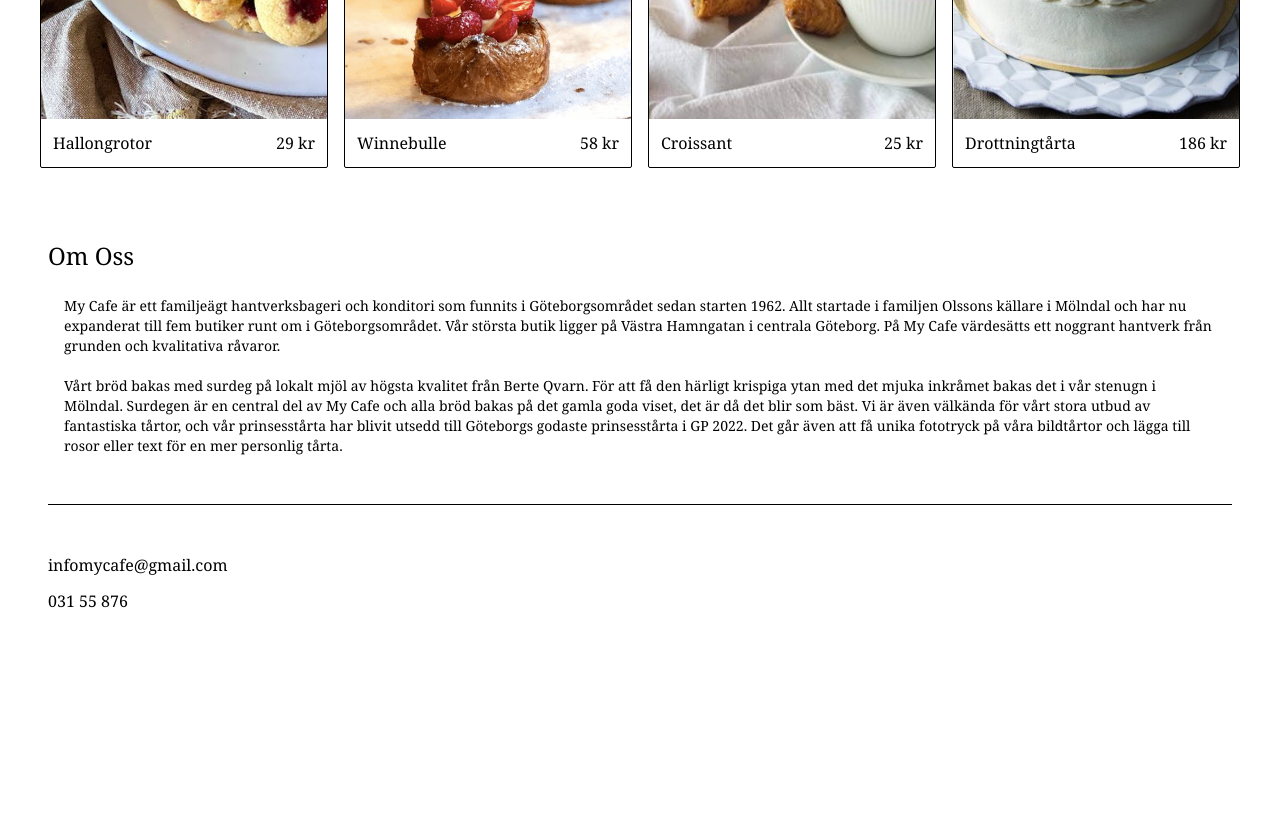
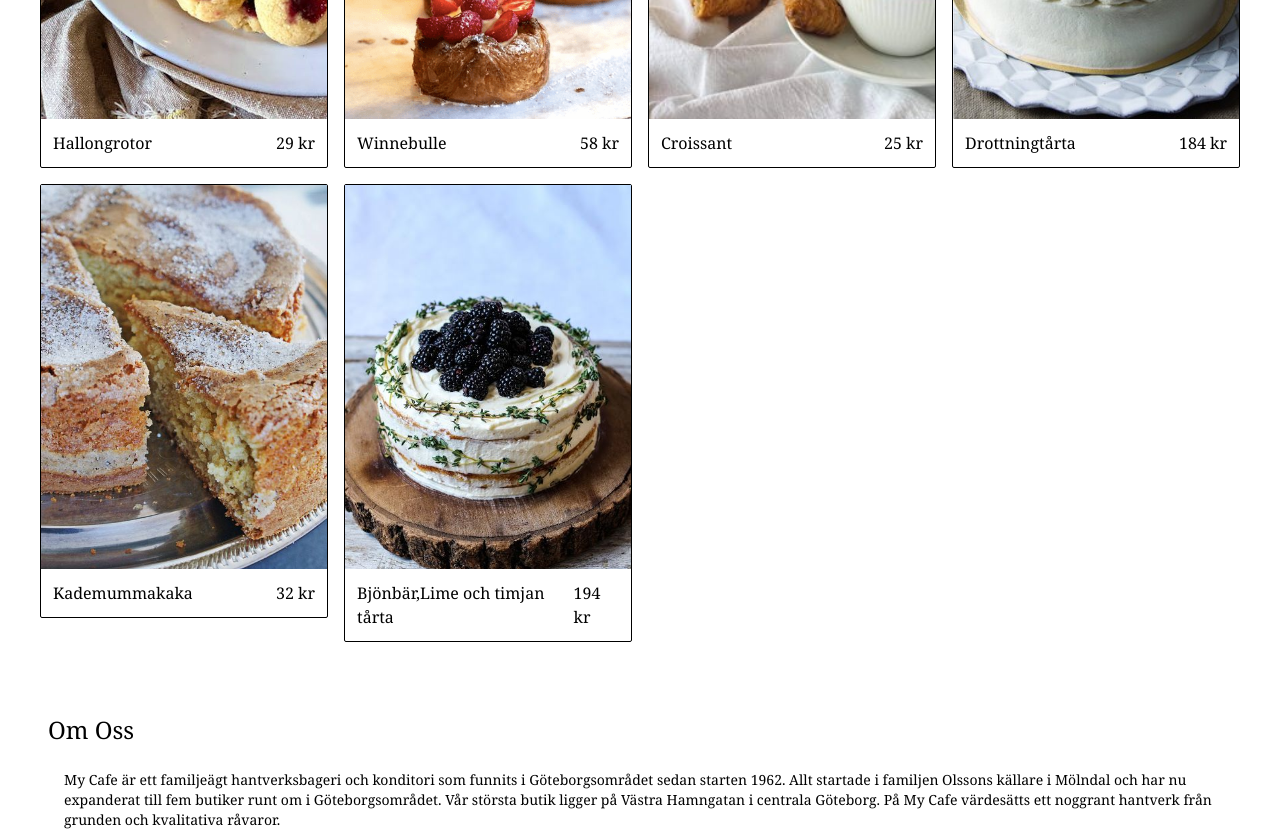
Before and after one commit to TaraSkoglund/my-cafe, a Next.js app: page / in a window 1280 px wide. Shown: the part 700-1539 px from the top of the page. Before the commit the page ends 1361 px from the top, so only its background shows below. Built offline with nearby package versions, Linux system fonts and the light colour scheme.

Commit message:
added more data

```diff
--- a/constants/index.js
+++ b/constants/index.js
@@ -73,8 +73,51 @@ export const MOCK_PRODUCTS = [
       "hallon",
       "bakpulver",
     ],
-    price: 186,
+    price: 184,
     description:
       "Söta blåbär och syrliga hallon möts i en härlig drottningkompott som varvas med vispad grädde, saftig sockerkaka och egengjord vaniljkräm. Tårtan är toppad med ett rikt lager hallon och blåbär samt en dekorativ kant av spritsad grädde.",
   },
+  {
+    id: 5,
+    typ: "Kaka",
+    title: "Kademummakaka",
+    href: "/kademummakaka",
+    img: "/assets/kaka2.jpeg",
+    ingredients: [
+      "gräddfil",
+      "bikarbonat",
+      "smör",
+      "socker",
+      "ägg",
+      "vetemjöl",
+      "bakpulver",
+      "salt",
+      " kardemumma",
+      "pärlsocker",
+    ],
+    price: 32,
+    description:
+      "En saftig kaka med massor med kardemumma som gör att den både doftar och smakar underbart! Passar perfekt till kaffet!",
+  },
+  {
+    id: 6,
+    typ: "Tårta",
+    title: "Bjönbär,Lime och timjan tårta",
+    href: "/bjonbarlimetimjan",
+    img: "/assets/tårta4.jpeg",
+    ingredients: [
+      "smör",
+      "strösocker",
+      " ägg",
+      " mjöl",
+      "limefrukter",
+      "vaniljextrakt",
+      "vispgrädde",
+      "florsocker",
+      " sirap",
+    ],
+    price: 194,
+    description:
+      "Så du kanske tycker att dessa smaker låter lite konstiga tillsammans, särskilt om du aldrig har hört talas om timjan i en dessert tidigare, men det blir alltmer populärt att använda örten i alla möjliga söta saker, och det träffar rätt på den botaniska tårttrenden.",
+  },
 ];
```
Also changed, not shown: public/assets/kaka2.jpeg (added), public/assets/tårta4.jpeg (added).
